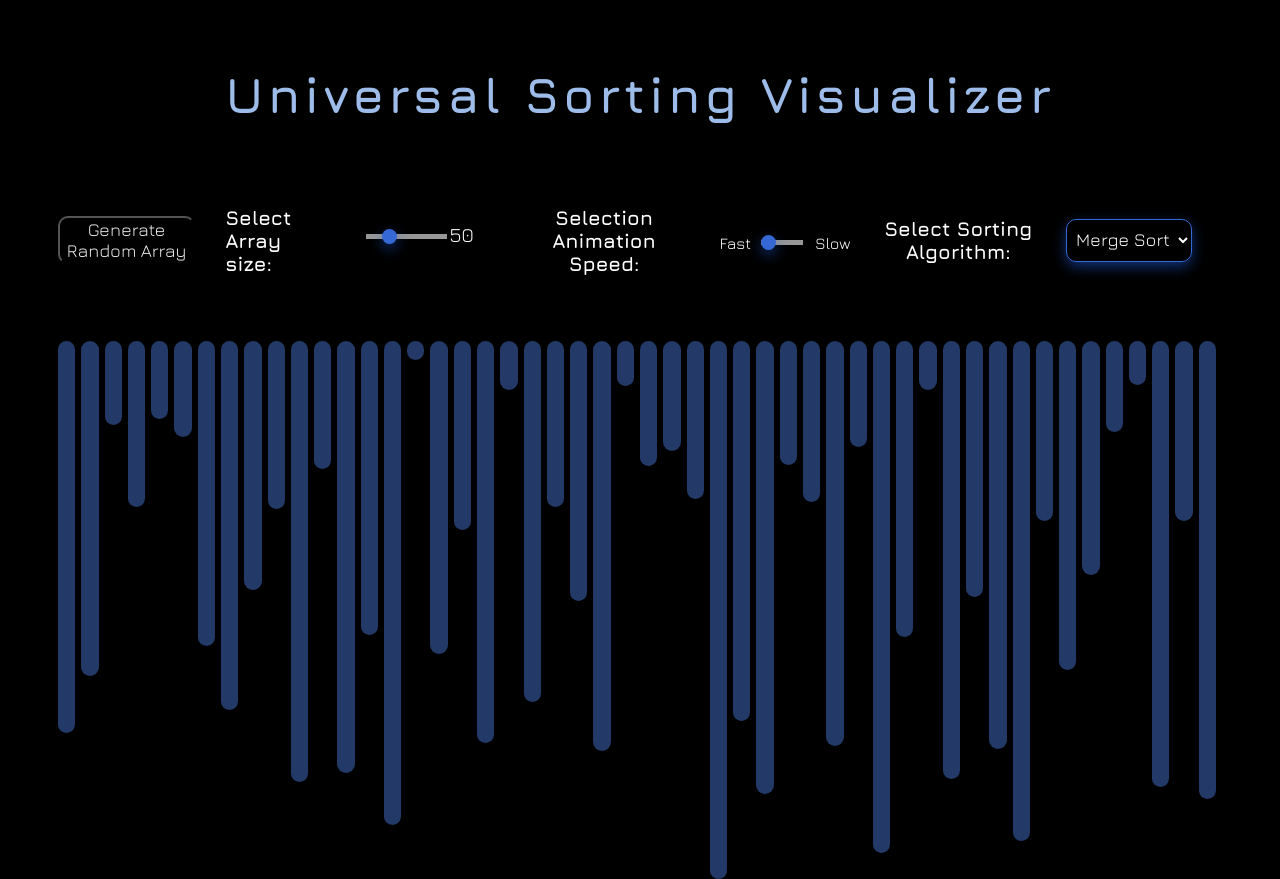
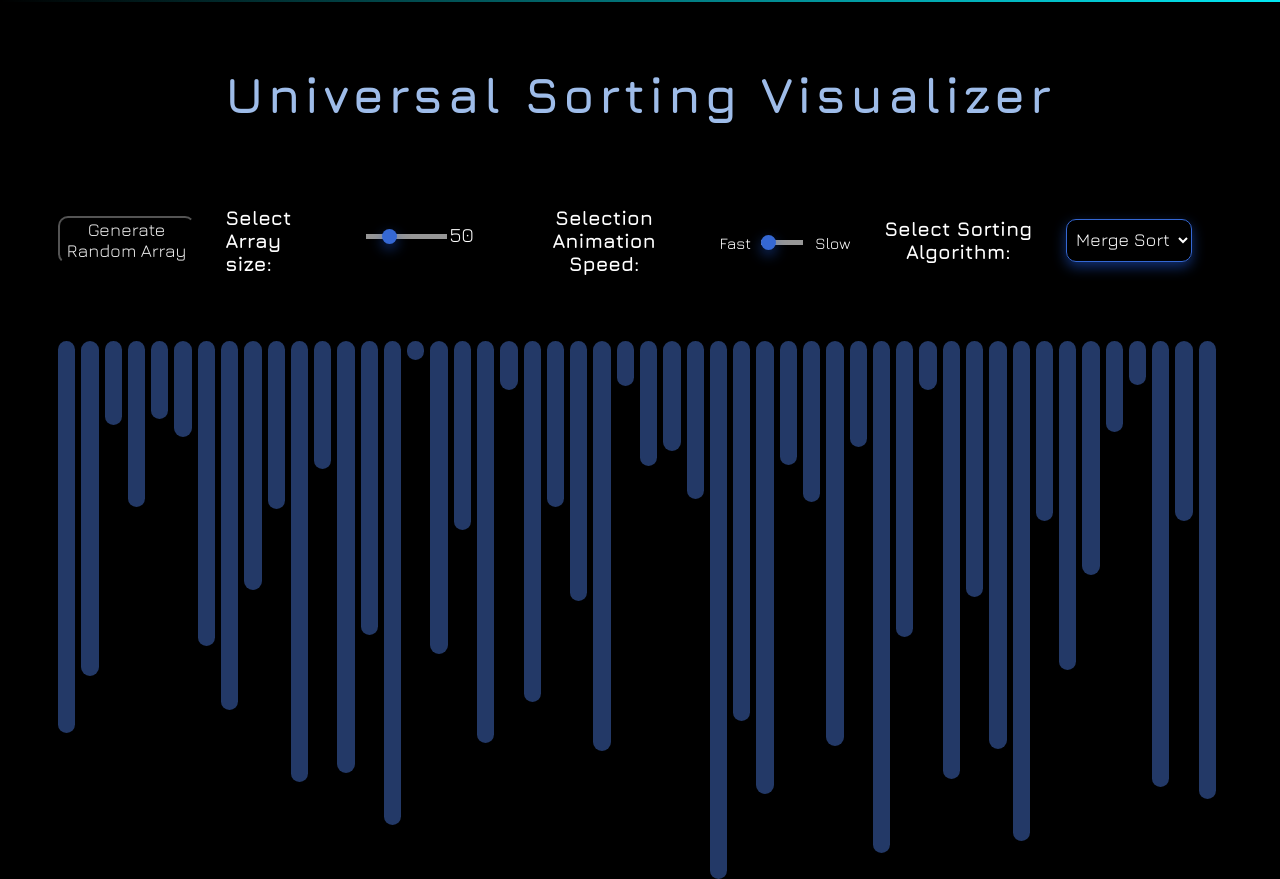
Before and after one commit to Syndicate555/Sorting-Algorithm-Visualizer, a website with bundled scripts: page index.html in a window 1280 px wide. Shown: the top 879 px of the page. Built offline with nearby package versions, Linux system fonts and the light colour scheme.

Commit message:
Update style.css

```diff
--- a/assets/style.css
+++ b/assets/style.css
@@ -17,6 +17,15 @@ h1 {
 h1 span {
   position: absolute;
   display: block;
+}
+
+h1 span:nth-child(1) {
+  top: 0;
+  left: 0;
+  width: 100%;
+  height: 2px;
+  background: linear-gradient(90deg, transparent, #03e9f4);
+  animation: animate1 1s linear;
 }
 
 .page-wrapper {
```
